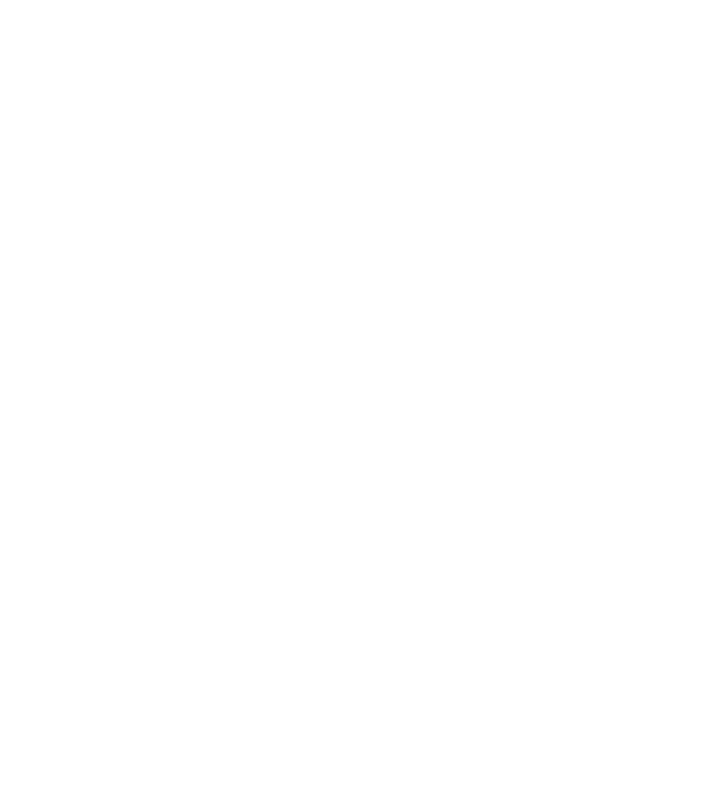
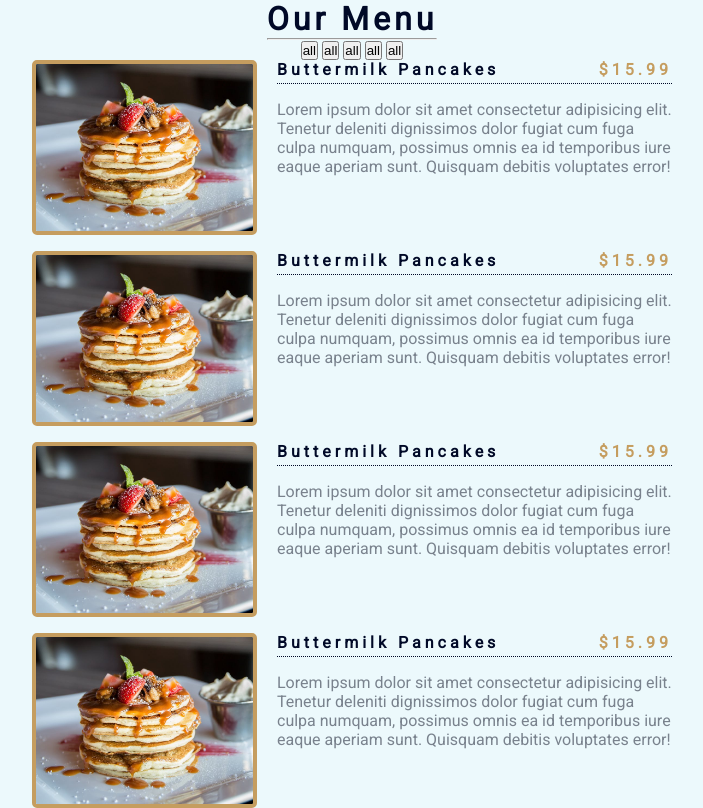
Before and after one commit to Talha-Bayansar/menu, a plain HTML site: page index.html in a window 1280 px wide. Shown: the whole page, without its empty margins (288-991 px from the left). Drawn offline with Linux system fonts and the light colour scheme.

Commit message:
menu styling done

```diff
--- a/index.html
+++ b/index.html
@@ -1,5 +1,6 @@
 <!DOCTYPE html>
 <html lang="en">
+
 <head>
     <meta charset="UTF-8">
     <meta name="viewport" content="width=device-width, initial-scale=1.0">
@@ -8,7 +9,81 @@
     <link href="https://fonts.googleapis.com/css2?family=Roboto&display=swap" rel="stylesheet">
     <title></title>
 </head>
+
 <body>
+    <div class="container">
+        <div class="title">
+            <h1 class="title-text">
+                Our Menu
+            </h1>
+            <hr class="title-underline">
+        </div>
+        <div class="filters">
+            <button class="filter-btn" type="button" value="all">all</button>
+            <button class="filter-btn" type="button" value="all">all</button>
+            <button class="filter-btn" type="button" value="all">all</button>
+            <button class="filter-btn" type="button" value="all">all</button>
+            <button class="filter-btn" type="button" value="all">all</button>
+        </div>
+        <div class="menu">
+            <div class="menu-item">
+                <img src="images/item-1.jpeg">
+                <div class="item-info">
+                    <header>
+                        <h4 class="item-title">Buttermilk Pancakes</h4>
+                        <h4 class="item-price">$15.99</h4>
+                    </header>
+                    <p class="item-text">
+                        Lorem ipsum dolor sit amet consectetur adipisicing elit. Tenetur deleniti dignissimos dolor
+                        fugiat cum fuga culpa numquam, possimus omnis ea id temporibus iure eaque aperiam sunt. Quisquam
+                        debitis voluptates error!
+                    </p>
+                </div>
+            </div>
+            <div class="menu-item">
+                <img src="images/item-1.jpeg">
+                <div class="item-info">
+                    <header>
+                        <h4 class="item-title">Buttermilk Pancakes</h4>
+                        <h4 class="item-price">$15.99</h4>
+                    </header>
+                    <p class="item-text">
+                        Lorem ipsum dolor sit amet consectetur adipisicing elit. Tenetur deleniti dignissimos dolor
+                        fugiat cum fuga culpa numquam, possimus omnis ea id temporibus iure eaque aperiam sunt. Quisquam
+                        debitis voluptates error!
+                    </p>
+                </div>
+            </div>
+            <div class="menu-item">
+                <img src="images/item-1.jpeg">
+                <div class="item-info">
+                    <header>
+                        <h4 class="item-title">Buttermilk Pancakes</h4>
+                        <h4 class="item-price">$15.99</h4>
+                    </header>
+                    <p class="item-text">
+                        Lorem ipsum dolor sit amet consectetur adipisicing elit. Tenetur deleniti dignissimos dolor
+                        fugiat cum fuga culpa numquam, possimus omnis ea id temporibus iure eaque aperiam sunt. Quisquam
+                        debitis voluptates error!
+                    </p>
+                </div>
+            </div>
+            <div class="menu-item">
+                <img src="images/item-1.jpeg">
+                <div class="item-info">
+                    <header>
+                        <h4 class="item-title">Buttermilk Pancakes</h4>
+                        <h4 class="item-price">$15.99</h4>
+                    </header>
+                    <p class="item-text">
+                        Lorem ipsum dolor sit amet consectetur adipisicing elit. Tenetur deleniti dignissimos dolor
+                        fugiat cum fuga culpa numquam, possimus omnis ea id temporibus iure eaque aperiam sunt. Quisquam
+                        debitis voluptates error!
+                    </p>
+                </div>
+            </div>
+        </div>
+    </div>
+</body>
 
-</body>
 </html>
--- a/styles.css
+++ b/styles.css
@@ -1,3 +1,10 @@
+:root{
+    --border-img: 0.25rem solid #c59d5f;
+    --primary-color: rgb(0, 9, 39);
+    --primary-bg: rgb(236, 249, 252);
+    --color-gold: #c59d5f;
+}
+
 *{
     margin: 0;
     padding: 0;
@@ -6,4 +13,57 @@
 
 body{
     font-family: "Roboto", sans-serif;
+    color: var(--primary-color);
+    background-color: var(--primary-bg);
 }
+
+.container{
+    width: 90%;
+    display: flex;
+    flex-direction: column;
+    align-items: center;
+    margin: 0 auto;
+}
+
+h1, h2, h3, h4, h5, h6{
+    letter-spacing: 0.25rem;
+}
+
+/*----------------------MENU-----------------------*/
+
+img{
+    object-fit: cover;
+    width: 100%;
+    border: var(--border-img);
+    height: 175px;
+    border-radius: 5px;
+}
+
+.menu{
+    width: 40rem;
+    display: grid;
+    grid-template-columns: 1fr;
+    gap: 1rem 0;
+}
+
+.menu-item{
+    display: grid;
+    grid-template-columns: 225px 1fr;
+    gap: 1.25rem;
+}
+
+.menu header{
+    display: flex;
+    justify-content: space-between;
+    padding-bottom: 0.25rem;
+    border-bottom: 1px dotted var(--primary-color);
+    margin-bottom: 1rem;
+}
+
+.item-price{
+    color: var(--color-gold);
+}
+
+.item-text{
+    color: rgb(121, 130, 141);
+}
```
